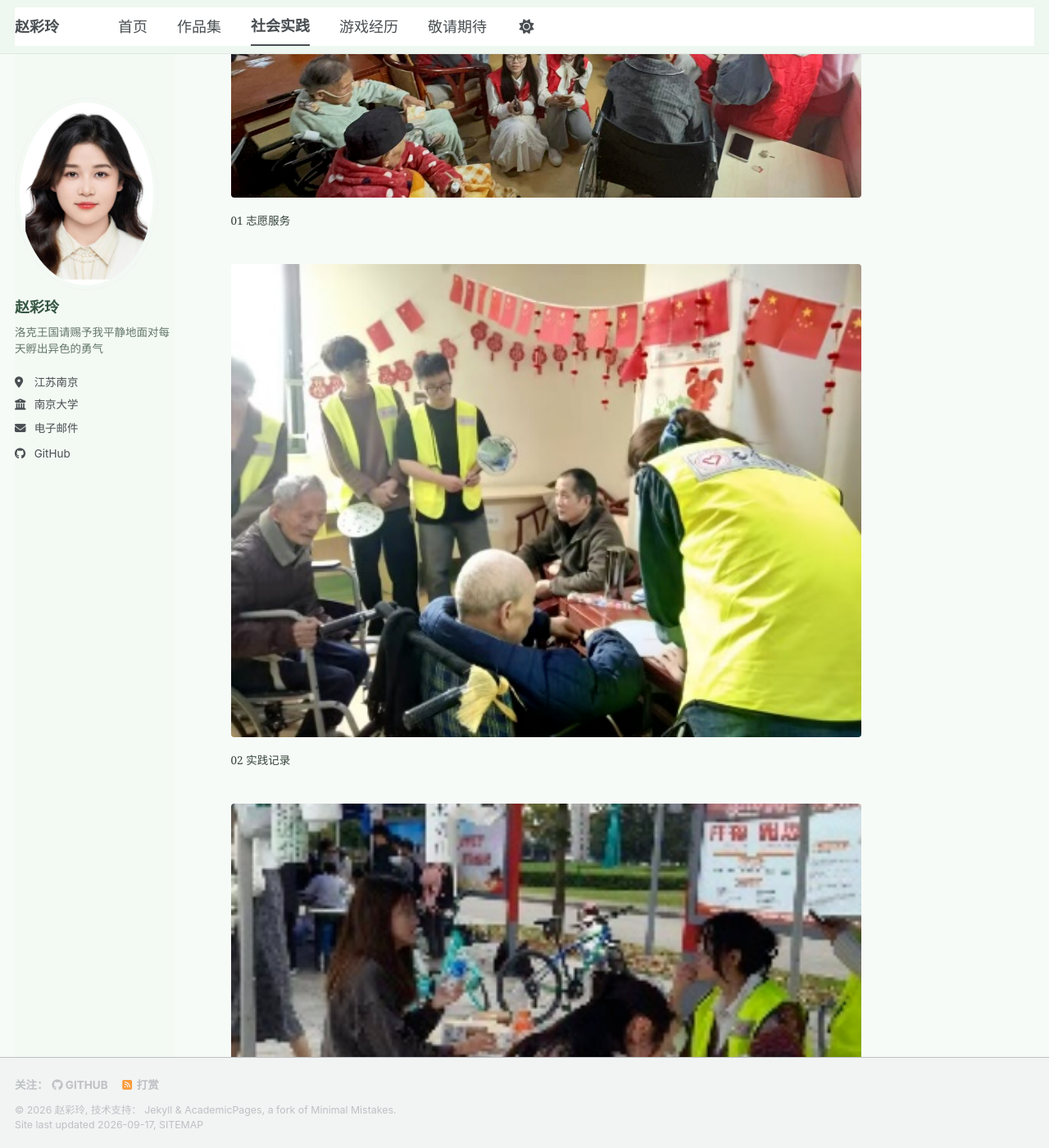
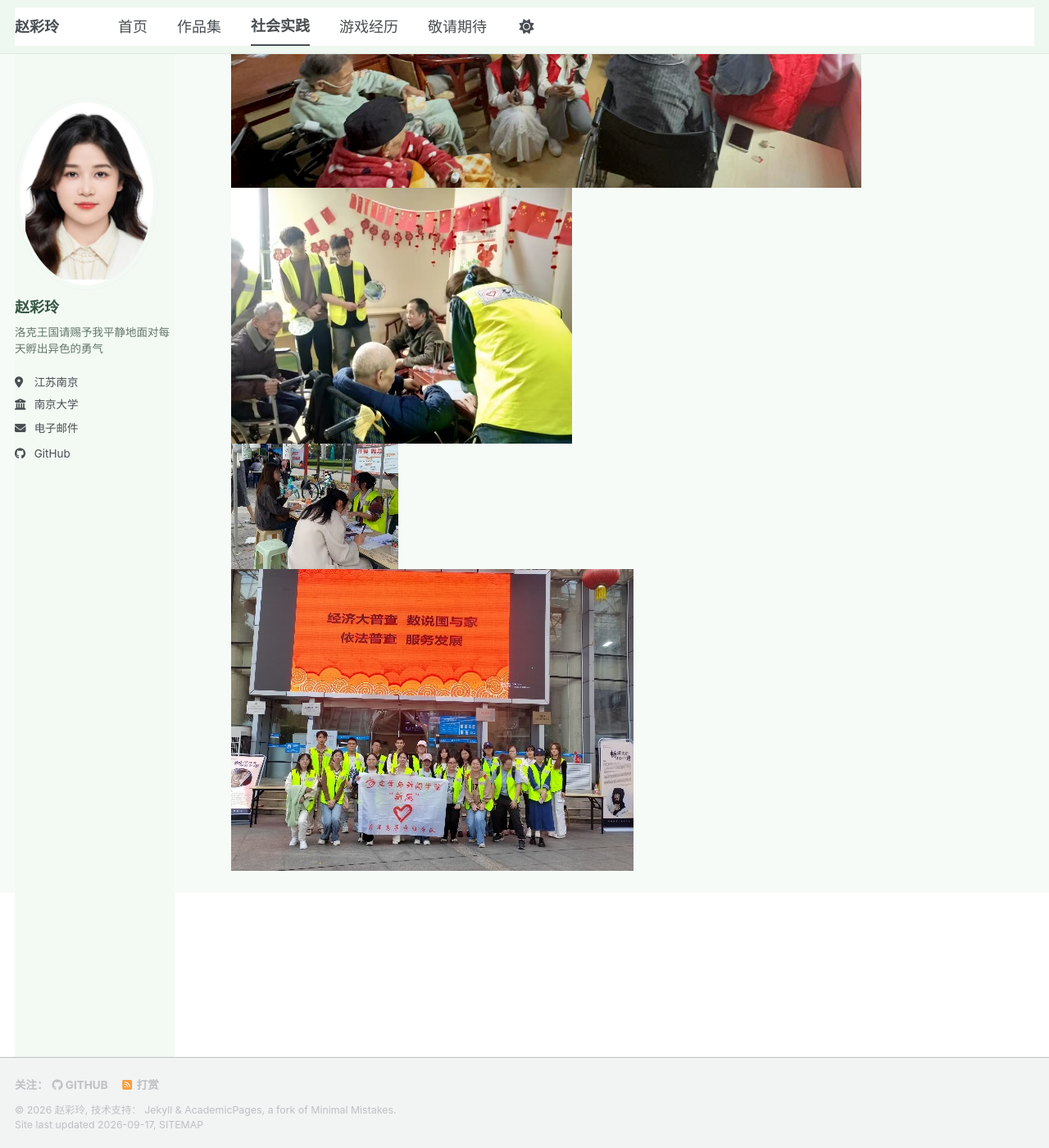
Before and after one commit to caideng086-prog/caideng086-prog.github.io, a Jekyll site: the page built from practice.md, in a window 1280 px wide and 1400 px high, scrolled down 518 px. Shown: the whole window at 82% size. Built offline with Jekyll 4.4.1, drawn with Linux system fonts in a browser that asks for light colours; a style sheet for code colours, icons or effects is not loaded.

Commit message:
Update practice.md

```diff
--- a/practice.md
+++ b/practice.md
@@ -5,49 +5,31 @@
 ---
 
 <div class="hero-intro">
+  <p class="eyebrow">SOCIAL PRACTICE · EXPERIENCE</p>
 
-<p class="eyebrow">SOCIAL PRACTICE · EXPERIENCE</p>
+  <h2>社会实践</h2>
 
-<h2>社会实践</h2>
-
-<p class="hero-lead">
-把一些认真参与过的时刻留在这里。
-</p>
-
+  <p class="hero-lead">
+    把一些认真参与过的时刻留在这里。
+  </p>
 </div>
 
 <div class="practice-gallery">
 
-  <figure class="practice-photo practice-photo-large">
-    <img src="/images/practice/event-01.png" alt="社会实践记录一">
-    <figcaption>
-      <span>01</span>
-      志愿服务
-    </figcaption>
-  </figure>
+  <div class="practice-photo practice-photo-large">
+    <img src="{{ '/images/practice/event-01.png' | relative_url }}" alt="社会实践记录一">
+  </div>
 
-  <figure class="practice-photo">
-    <img src="/images/practice/event-02.png" alt="社会实践记录二">
-    <figcaption>
-      <span>02</span>
-      实践记录
-    </figcaption>
-  </figure>
+  <div class="practice-photo">
+    <img src="{{ '/images/practice/event-02.png' | relative_url }}" alt="社会实践记录二">
+  </div>
 
-  <figure class="practice-photo">
-    <img src="/images/practice/event-03.png" alt="社会实践记录三">
-    <figcaption>
-      <span>03</span>
-      活动瞬间
-    </figcaption>
-  </figure>
+  <div class="practice-photo">
+    <img src="{{ '/images/practice/event-03.png' | relative_url }}" alt="社会实践记录三">
+  </div>
 
-  <figure class="practice-photo">
-    <img src="/images/practice/event-04.png" alt="社会实践记录四">
-    <figcaption>
-      <span>04</span>
-      一些片段
-    </figcaption>
-  </figure>
+  <div class="practice-photo">
+    <img src="{{ '/images/practice/event-04.png' | relative_url }}" alt="社会实践记录四">
+  </div>
 
 </div>
```
